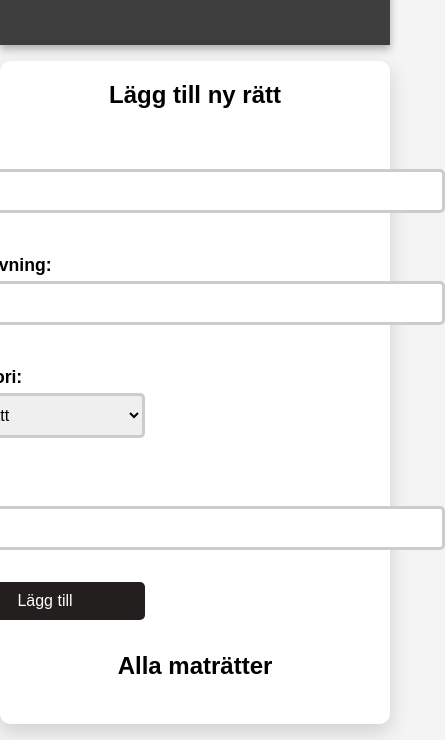
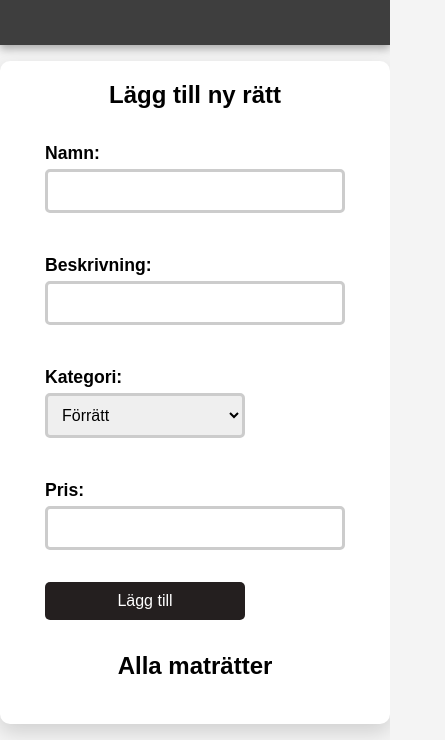
Before and after one commit to haan2402/projekt-admin-backend, a website built with Parcel: page admin.html in a window 390 px wide. Shown: the part 104-844 px from the top of the page, 445 px wide, since content can reach past the window. Built offline with nearby package versions, Linux system fonts and the light colour scheme; no server answers; sample sign-in values are in the browser's storage.

Commit message:
media quieres för små enheter

```diff
--- a/css/admin.css
+++ b/css/admin.css
@@ -154,3 +154,13 @@ button:hover {
 .delete-Btn {
     background-color: #e60000;
 }
+
+@media (max-width: 768px) {
+    main {
+        max-width: 500px;
+    }
+
+    form input {
+    width: 300px;
+    }
+}
```
